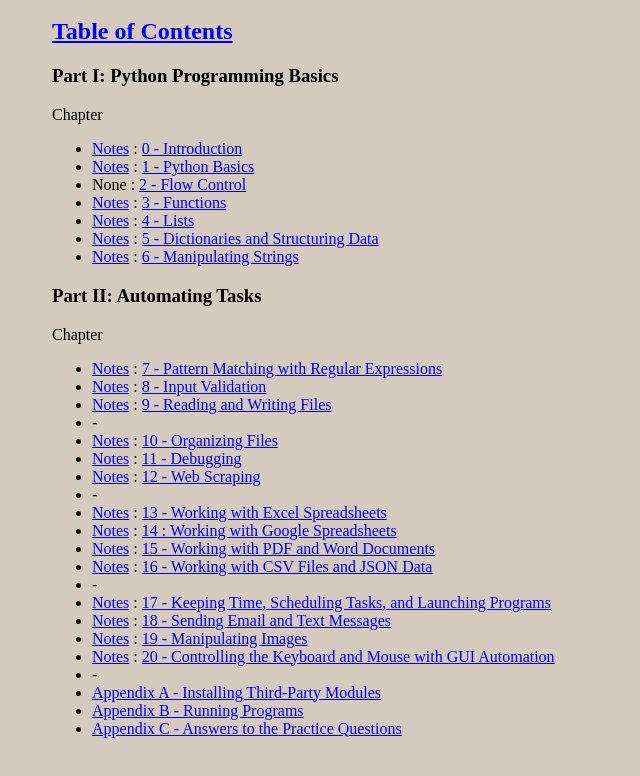
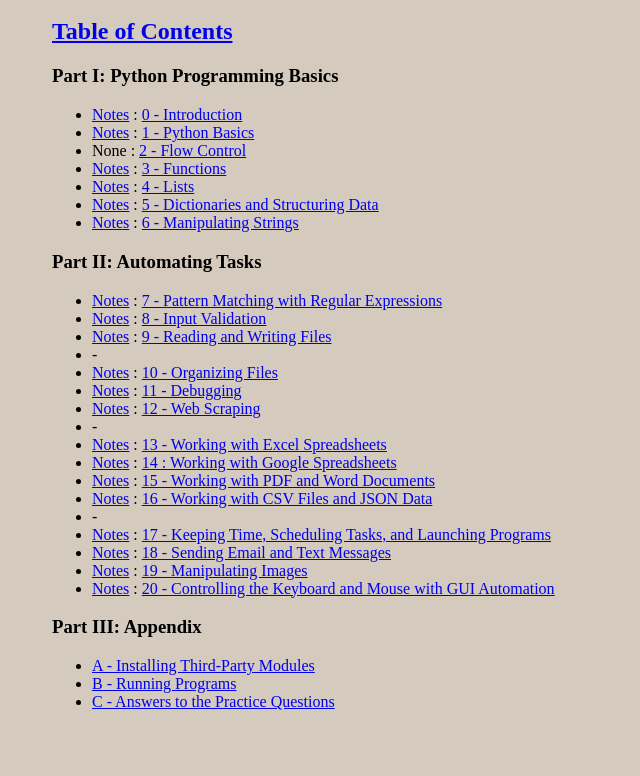
Before and after one commit to TeddyCatTX/AutomateTheBoringStuffWithPython, a plain HTML site: page index.html in a window 1280 px wide. Shown: the part 112-888 px from the top of the page, without its empty margins (20-660 px from the left). Drawn offline with Linux system fonts and the light colour scheme.

Commit message:
Add files via upload

```diff
--- a/index.html
+++ b/index.html
@@ -4,7 +4,7 @@
 <h2><a href="http://automatetheboringstuff.com/2e/" target="_blank">Table of Contents</a></h2>
 
 <h3>Part I: Python Programming Basics</h3>
-<p>Chapter </p>
+
 <ul>
     <li><a href="Notes_00.html" target="_blank">Notes</a> :
         <a href="http://automatetheboringstuff.com/2e/chapter0/" target="_blank">0 - Introduction</a>
@@ -30,7 +30,7 @@
 </ul>
 
 <h3>Part II: Automating Tasks</h3>
-<p>Chapter</p>
+
 <ul>
     <li><a href="Notes_07.html" target="_blank">Notes</a> :
         <a href="http://automatetheboringstuff.com/2e/chapter7/" target="_blank">7 - Pattern Matching with Regular Expressions</a>
@@ -78,14 +78,18 @@
     <li><a href="Notes_20.html" target="_blank">Notes</a> :
         <a href="http://automatetheboringstuff.com/2e/chapter20/" target="_blank">20 - Controlling the Keyboard and Mouse with GUI Automation</a>
     </li>
-    <li>-</li>
+</ul>
+
+<h3>Part III: Appendix</h3>
+
+<ul>
     <li>
-        <a href="http://automatetheboringstuff.com/2e/appendixa/" target="_blank">Appendix A - Installing Third-Party Modules</a>
+        <a href="http://automatetheboringstuff.com/2e/appendixa/" target="_blank">A - Installing Third-Party Modules</a>
     </li>
     <li>
-        <a href="http://automatetheboringstuff.com/2e/appendixb/" target="_blank">Appendix B - Running Programs</a>
+        <a href="http://automatetheboringstuff.com/2e/appendixb/" target="_blank">B - Running Programs</a>
     </li>
     <li>
-        <a href="http://automatetheboringstuff.com/2e/appendixc/" target="_blank">Appendix C - Answers to the Practice Questions</a>
+        <a href="http://automatetheboringstuff.com/2e/appendixc/" target="_blank">C - Answers to the Practice Questions</a>
     </li>
 </ul>
```
